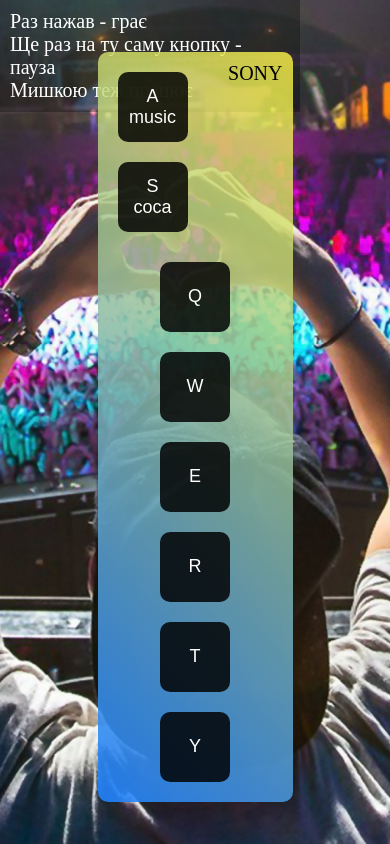
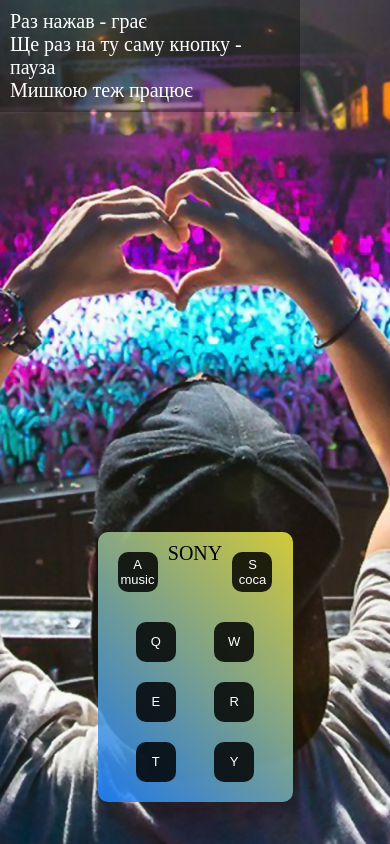
Before and after one commit to SonyUA/Cursor-HW11, a plain HTML site: page index.html in a window 390 px wide. Drawn offline with Linux system fonts and the light colour scheme.

Commit message:
corection

```diff
--- a/style/style.css
+++ b/style/style.css
@@ -64,3 +64,10 @@ span {
     flex-wrap: wrap;
     margin: 0px 10px 10px 10px;
 }
+@media (max-width: 480px) {
+    .main__btn {
+        width: 40px;
+        height: 40px;
+        font-size: 13px;
+    }
+}
```
